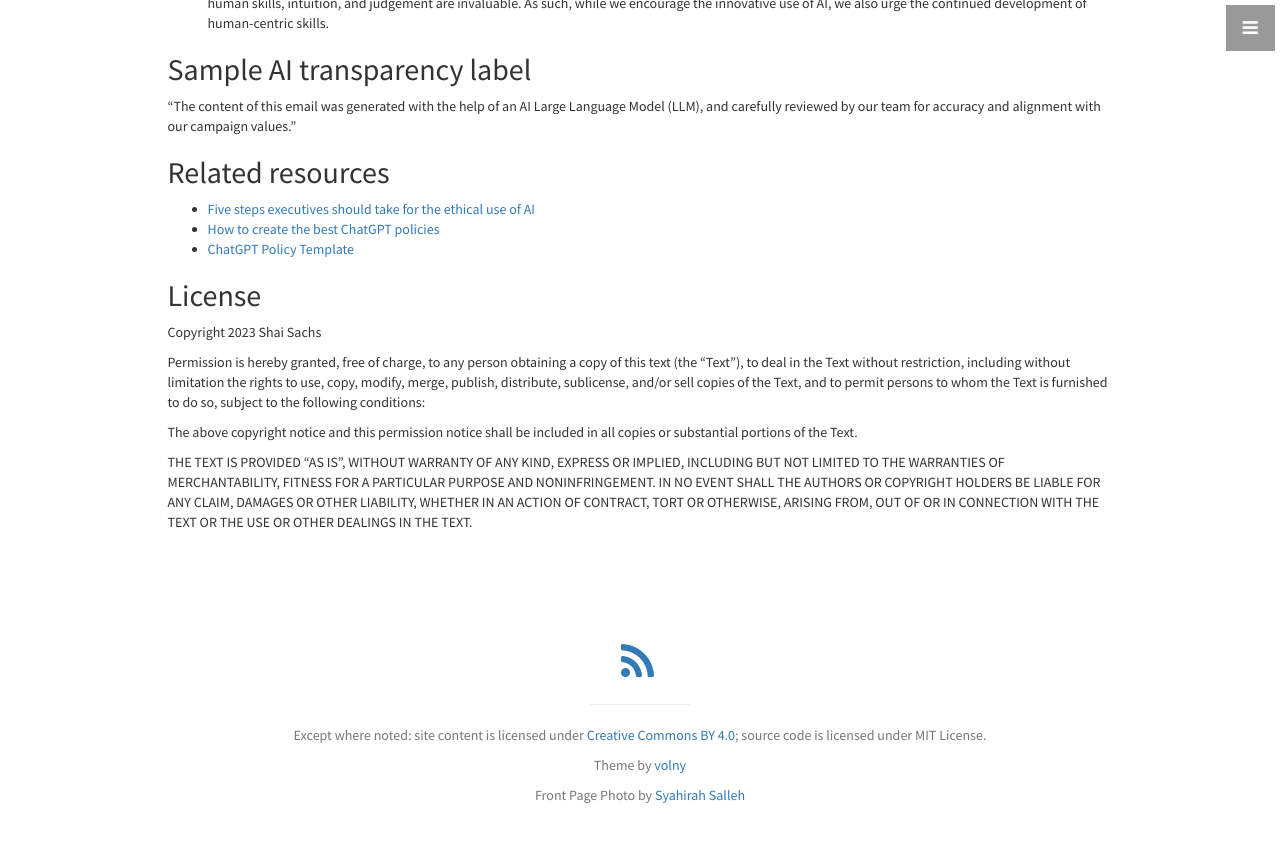
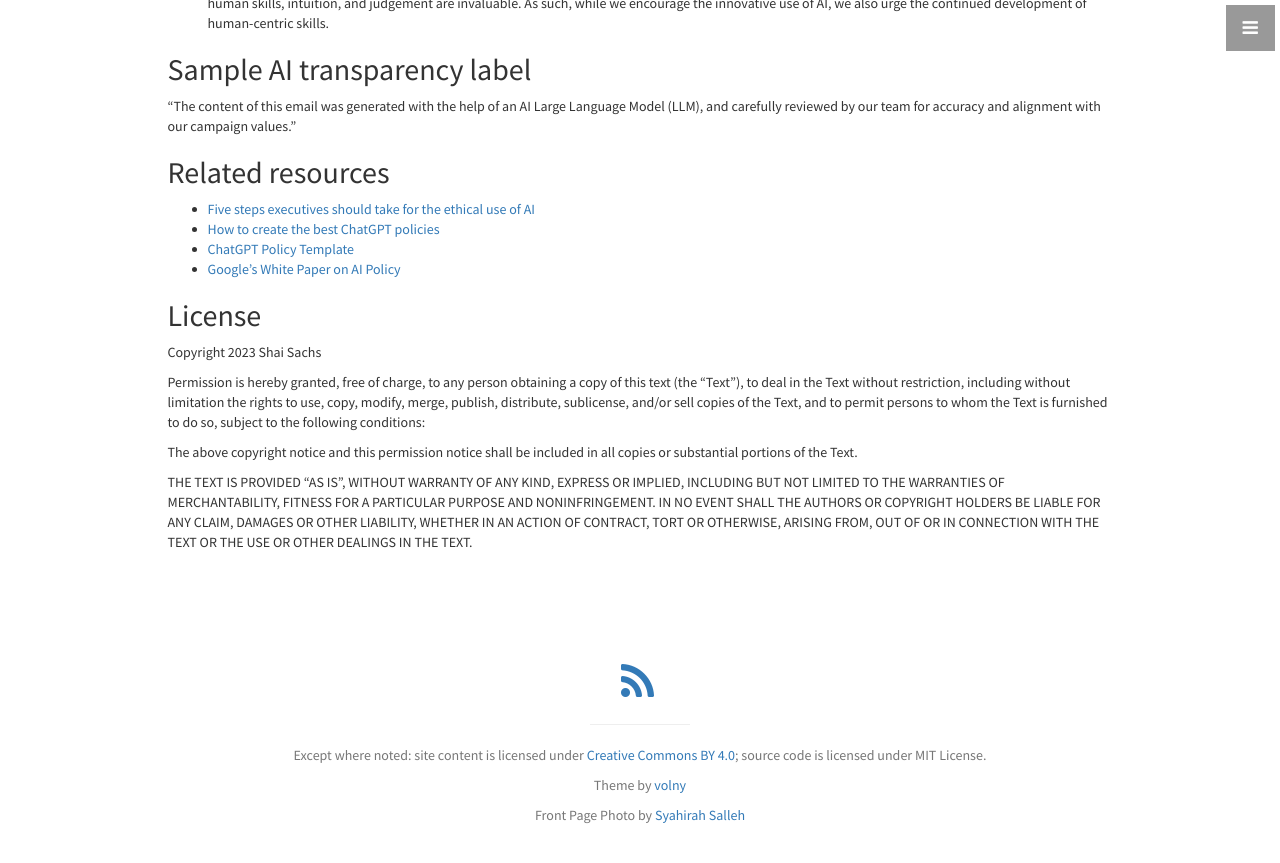
Before and after one commit to codehopelabs/codehopelabs.github.io, a Jekyll site: the page built from sample-llm-policy.md, in a window 1280 px wide and 900 px high, scrolled down 1000 px. Shown: the top 863 px of the window. Built offline with Jekyll 4.4.1, drawn with Linux system fonts in a browser that asks for light colours; our own code applies the rules of GitHub Pages for plain Markdown files.

Commit message:
added google's white paper
added google's white paper on this subject to the resources section

```diff
--- a/sample-llm-policy.md
+++ b/sample-llm-policy.md
@@ -32,6 +32,7 @@ It's clear that ChatGPT and other Large Language Models (LLMs) like Bard may wel
 * [Five steps executives should take for the ethical use of AI](https://parsonstko.com/ai-for-executives/)
 * [How to create the best ChatGPT policies](https://www.shrm.org/resourcesandtools/hr-topics/technology/pages/how-to-create-the-best-chatgpt-policies-.aspx)
 * [ChatGPT Policy Template](https://trainual.com/template/chatgpt-policy)
+* [Google's White Paper on AI Policy](https://blog.google/technology/ai/a-policy-agenda-for-responsible-ai-progress-opportunity-responsibility-security/)
 
 ## License
 
```
